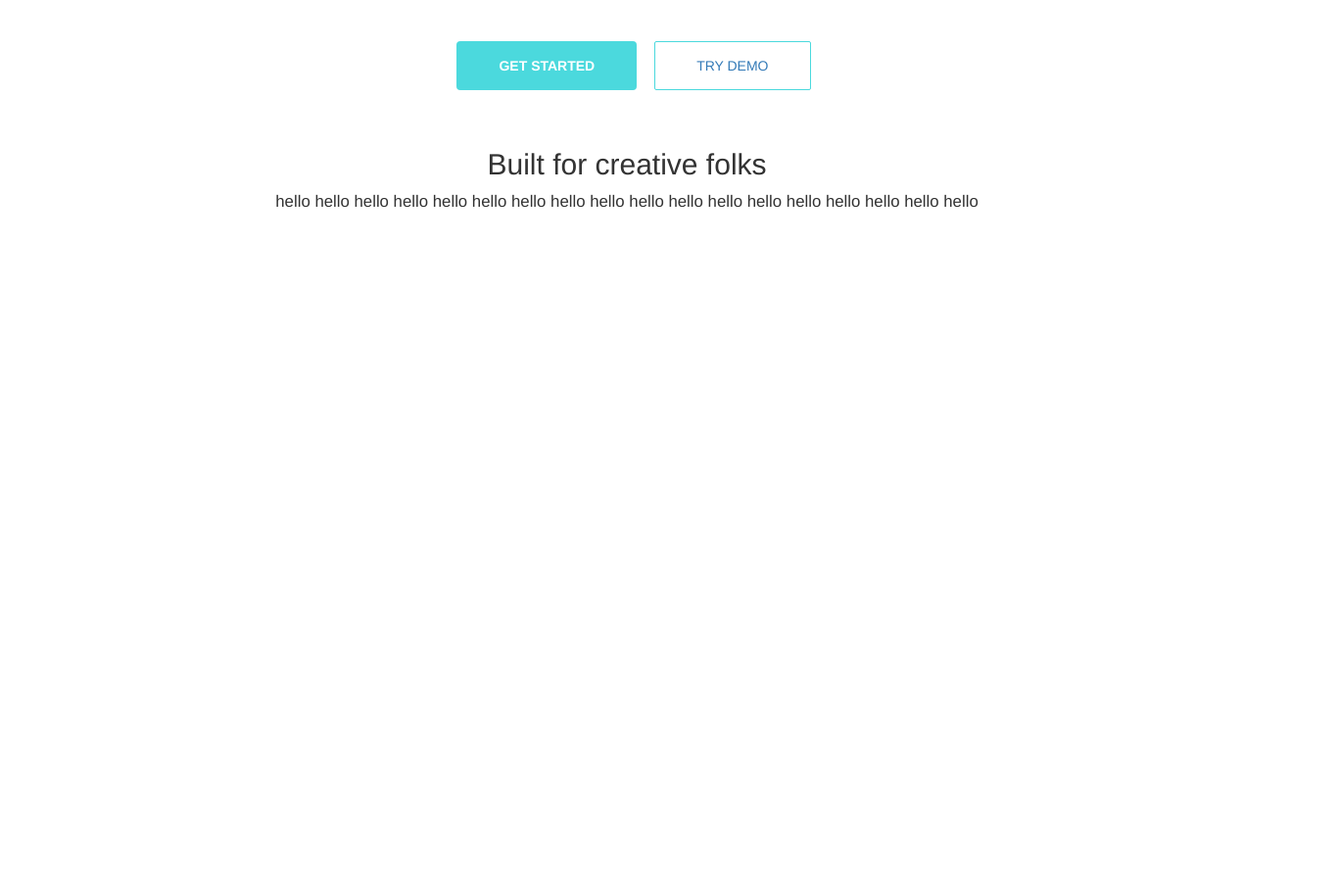
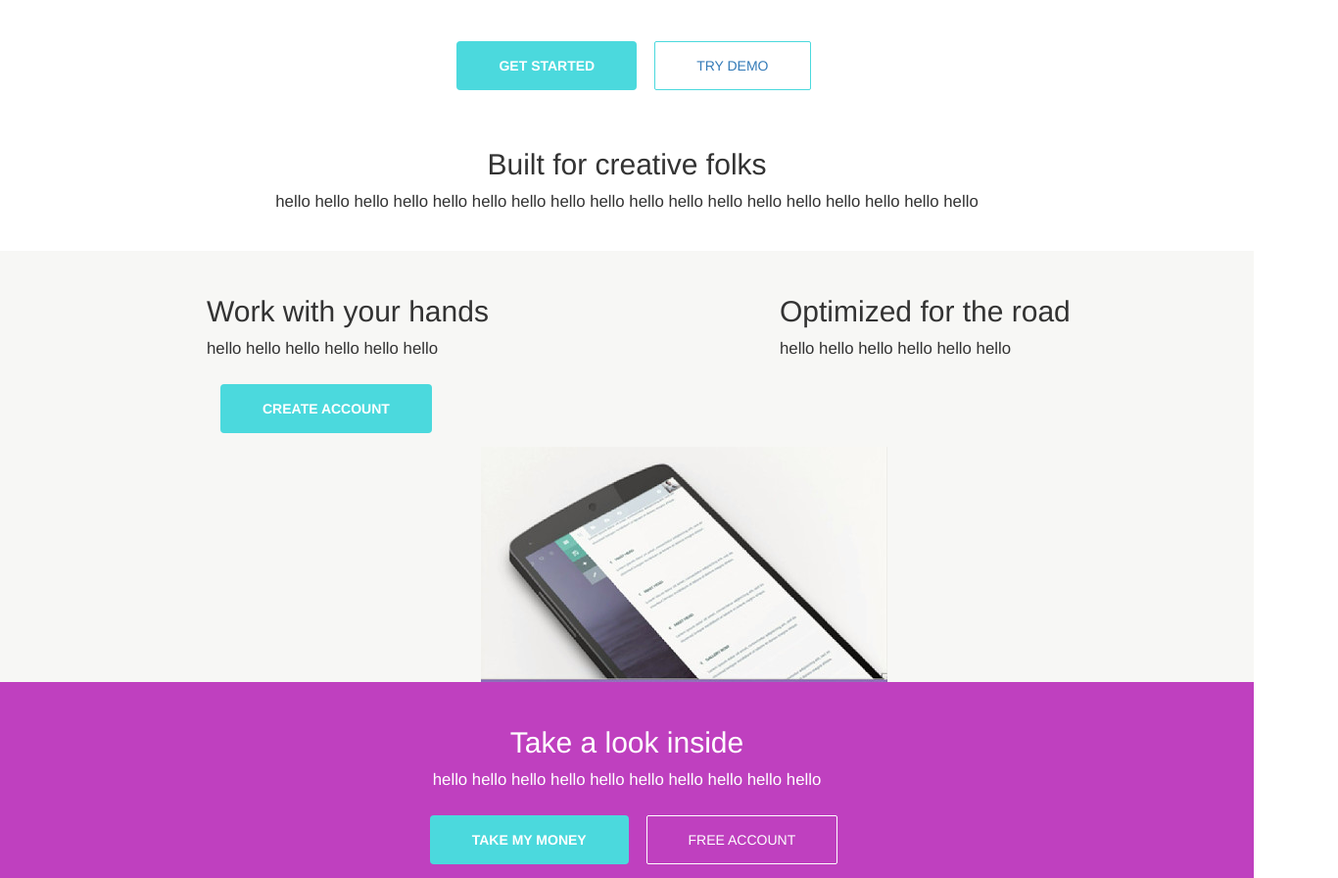
Before and after one commit to pranjal8694/builder, a plain HTML site: page index.html in a window 1280 px wide. Shown: the part 1102-1998 px from the top of the page at 98% size, 1366 px wide, since content can reach past the window. Before the commit the page ends 1358 px from the top, so only its background shows below. Drawn offline with nearby package versions, Linux system fonts and the light colour scheme; files whose address does not match are found by name; a web font is replaced by a local one.

Commit message:
third section completed still 5 videos more

```diff
--- /dev/null
+++ b/features.scss
@@ -0,0 +1,12 @@
+#features {
+  padding: 0em 14em;
+  background-color: #F7F7F5;
+
+}
+
+#mobileimage{
+  background-repeat: no-repeat;
+  background-position: bottom center;
+  margin-left: 20em;
+
+}
--- a/index.html
+++ b/index.html
@@ -53,3 +53,32 @@
   <h2> Built for creative folks</h2>
   <p> hello hello  hello hello  hello hello  hello hello  hello hello  hello hello  hello hello  hello hello  hello hello </p>
 </section>
+
+<section id="features">
+  <div class="container">
+  <div class="row">
+    <div class="col-sm-6">
+      <h2> Work with your hands</h2>
+      <p> hello hello  hello hello hello hello</p>
+      <a href=" " class= "btn btn-solid"> Create Account</a>
+    </div>
+
+    <div class="col-sm-6">
+      <h2> Optimized for the road </h2>
+      <p> hello hello  hello hello hello hello</p>
+    </div>
+  </div>
+  <img id="mobileimage" src="mobileimage.jpg">
+  </div>
+</section>
+
+<section id="takealook">
+  <div class="container">
+  <h2>Take a look inside</h2>
+  <p> hello hello hello hello hello hello hello hello hello hello </p>
+  <div>
+    <a href="" class="btn btn-solid"> Take my MOney </a>
+    <a href="" class="btn freeaccount"> Free Account</a>
+  </div>
+  </div>
+</section>
--- a/styles.scss
+++ b/styles.scss
@@ -1,6 +1,8 @@
 @import "theme",
         "landing",
-         "common";
+         "common",
+         "features",
+         "takelook";
 
 #intro{
   text-align: center;
--- /dev/null
+++ b/takelook.scss
@@ -0,0 +1,18 @@
+#takealook{
+  background-color: #bf40bf;
+  text-align: center;
+  color: white;
+}
+
+
+.freeaccount{
+  color: white;
+  border-radius: 2px;
+  text-transform: uppercase;
+  font-weight: 1em;
+  border: 1px solid white;
+  padding: 1em 3em;
+  &:hover{
+    color: white;
+  }
+}
```
Also changed, not shown: mobileimage.jpg (added), styles.css, unnamed.png (added), 2 other files.
